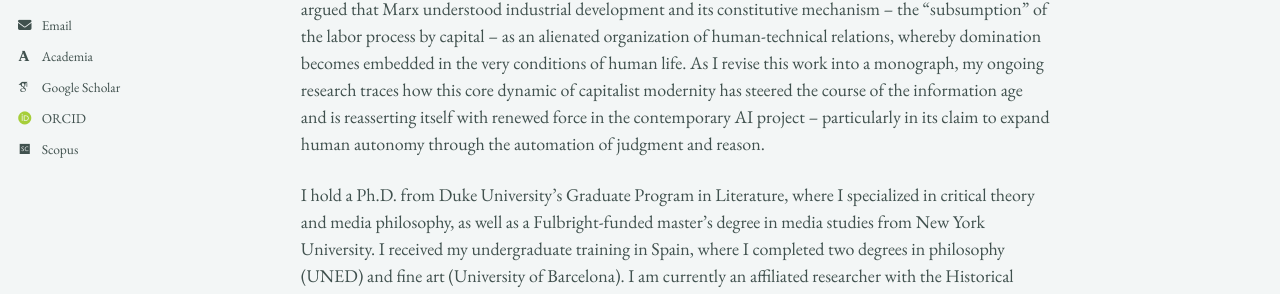
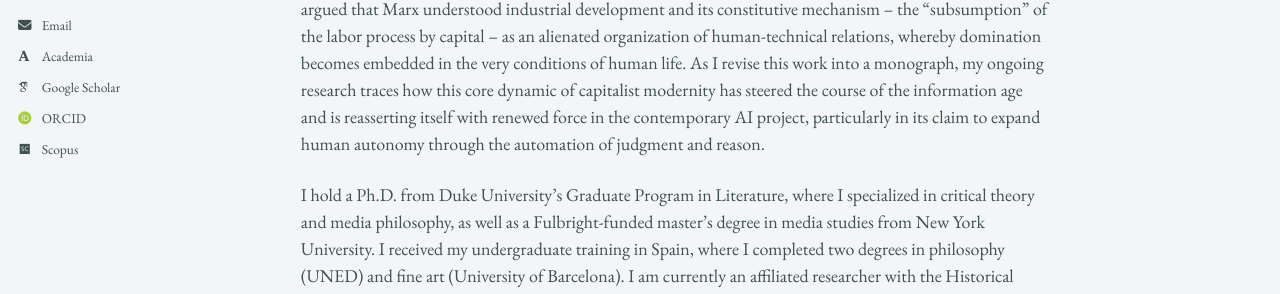
Before and after one commit to epujol90/epujol90.github.io, a Jekyll site: the page built from _pages/about.md, in a window 1280 px wide and 1093 px high. Shown: the part 413-707 px from the top of the window. Built offline with Jekyll 4.4.1, drawn with Linux system fonts in a browser that asks for light colours; some web fonts are replaced; a script bundle is joined from its source files by our own code; library files that are not in the unit come from our copies; some of the changed text lies outside the part shown.

```diff
--- a/_pages/about.md
+++ b/_pages/about.md
@@ -8,7 +8,7 @@ redirect_from:
 ---
 I am a scholar of technology, media, and aesthetics trained in continental philosophy and critical theory in Europe and the United States. My research examines the history and politics of technological modernity -- with particular interest in how the material infrastructures of modern life embody and uphold relations of power and domination, despite promising to liberate humanity from scarcity and toil.
 
-My doctoral research focused on the _longue durée_ of industrial modernity and what the early Frankfurt School theorists named “instrumental reason,” tracing its roots to the nineteenth century. My dissertation, “Karl Marx, Philosopher of Technics: Critique, Alienation, and the Materiality of Social Power,” grounded this inquiry in Marx’s engagement with the industrial literature of his time, using previously unavailable materials from the _Marx-Engels Gesamtausgabe_ (MEGA²) to reconstruct how he theorized the relationship between capitalism and the modern technical system. Against prevailing economicist and productivist readings, I argued that Marx understood industrial development and its constitutive mechanism -- the “subsumption” of the labor process by capital -- as an alienated organization of human-technical relations, whereby domination becomes embedded in the very conditions of human life. As I revise this work into a monograph, my ongoing research traces how this core dynamic of capitalist modernity has steered the course of the information age and is reasserting itself with renewed force in the contemporary AI project -- particularly in its claim to expand human autonomy through the automation of judgment and reason.
+My doctoral research focused on the _longue durée_ of industrial modernity and what the early Frankfurt School theorists named “instrumental reason,” tracing its roots to the nineteenth century. My dissertation, “Karl Marx, Philosopher of Technics: Critique, Alienation, and the Materiality of Social Power,” grounded this inquiry in Marx’s engagement with the industrial literature of his time, using previously unavailable materials from the _Marx-Engels Gesamtausgabe_ (MEGA²) to reconstruct how he theorized the relationship between capitalism and the modern technical system. Against prevailing economicist and productivist readings, I argued that Marx understood industrial development and its constitutive mechanism -- the “subsumption” of the labor process by capital -- as an alienated organization of human-technical relations, whereby domination becomes embedded in the very conditions of human life. As I revise this work into a monograph, my ongoing research traces how this core dynamic of capitalist modernity has steered the course of the information age and is reasserting itself with renewed force in the contemporary AI project, particularly in its claim to expand human autonomy through the automation of judgment and reason.
 
 I hold a Ph.D. from Duke University’s Graduate Program in Literature, where I specialized in critical theory and media philosophy, as well as a Fulbright-funded master’s degree in media studies from New York University. I received my undergraduate training in Spain, where I completed two degrees in philosophy (UNED) and fine art (University of Barcelona). I am currently an affiliated researcher with the Historical Materialism Studies Group of the Societat Catalana de Filosofia -- the philosophy section of the Institut d’Estudis Catalans, the highest academic body for the Catalan language and culture.
 
```
